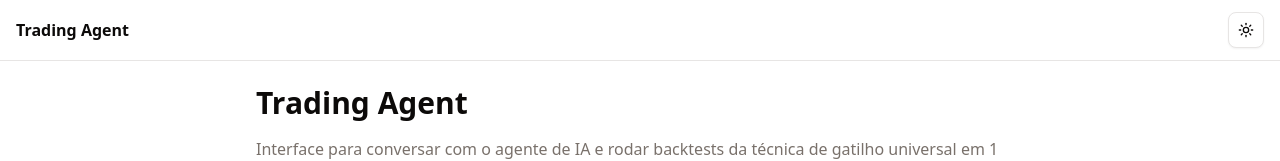
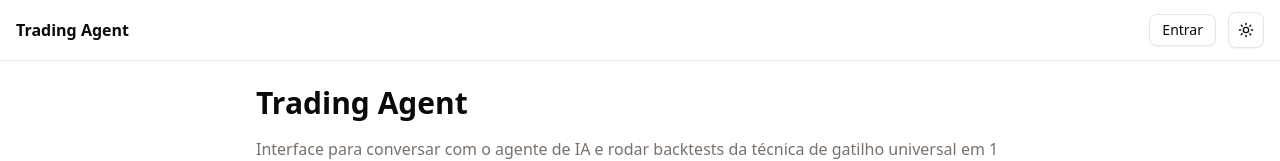
Before and after one commit to Amadeo-Frontend/nextjs-trading-agent, a Next.js app: page / in a window 1280 px wide. Shown: the top 161 px of the page. Built offline with nearby package versions, Linux system fonts and the light colour scheme; no server answers.

Commit message:
feat: show logged user info and logout button in header

```diff
--- a/app/layout.tsx
+++ b/app/layout.tsx
@@ -1,8 +1,8 @@
 import type { Metadata } from "next"
 import "./globals.css"
 import { ThemeProvider } from "@/components/theme-provider"
-import { ModeToggle } from "@/components/mode-toggle"
 import { AppSessionProvider } from "@/components/session-provider"
+import { MainHeader } from "@/components/main-header"
 
 export const metadata: Metadata = {
   title: "Trading Agent",
@@ -25,12 +25,7 @@ export default function RootLayout({
         >
           <AppSessionProvider>
             <div className="flex min-h-screen flex-col">
-              <header className="flex items-center justify-between border-b px-4 py-3">
-                <span className="font-semibold">Trading Agent</span>
-                <div className="flex items-center gap-2">
-                  <ModeToggle />
-                </div>
-              </header>
+              <MainHeader />
               <main className="flex-1 px-4 py-6">{children}</main>
             </div>
           </AppSessionProvider>
--- /dev/null
+++ b/components/main-header.tsx
@@ -0,0 +1,52 @@
+"use client"
+
+import Link from "next/link"
+import { useSession, signOut } from "next-auth/react"
+import { Button } from "@/components/ui/button"
+import { ModeToggle } from "./mode-toggle"
+
+export function MainHeader() {
+  const { data: session, status } = useSession()
+
+  const userName = session?.user?.name
+  const userEmail = session?.user?.email
+  const label = userName ?? userEmail ?? "Convidado"
+
+  return (
+    <header className="flex items-center justify-between border-b px-4 py-3">
+      <Link href="/" className="font-semibold">
+        Trading Agent
+      </Link>
+
+      <div className="flex items-center gap-3 text-sm">
+        {status === "authenticated" ? (
+          <>
+            <div className="flex flex-col items-end">
+              <span className="font-medium leading-tight">{label}</span>
+              {userName && userEmail && (
+                <span className="text-xs text-muted-foreground">
+                  {userEmail}
+                </span>
+              )}
+            </div>
+            <Button
+              variant="outline"
+              size="sm"
+              onClick={() => signOut({ callbackUrl: "/login" })}
+            >
+              Sair
+            </Button>
+          </>
+        ) : (
+          <Link href="/login">
+            <Button variant="outline" size="sm">
+              Entrar
+            </Button>
+          </Link>
+        )}
+
+        <ModeToggle />
+      </div>
+    </header>
+  )
+}
```
